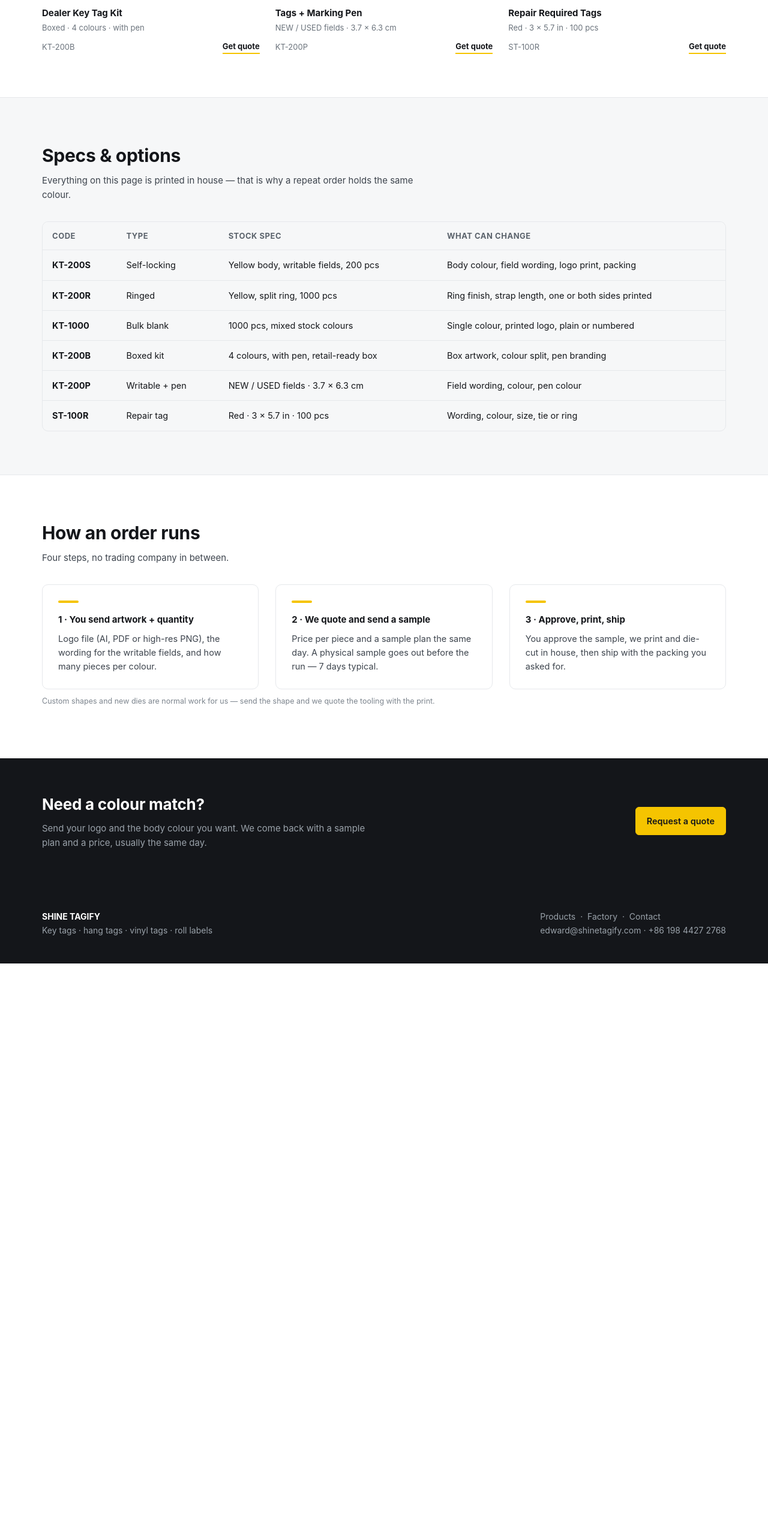
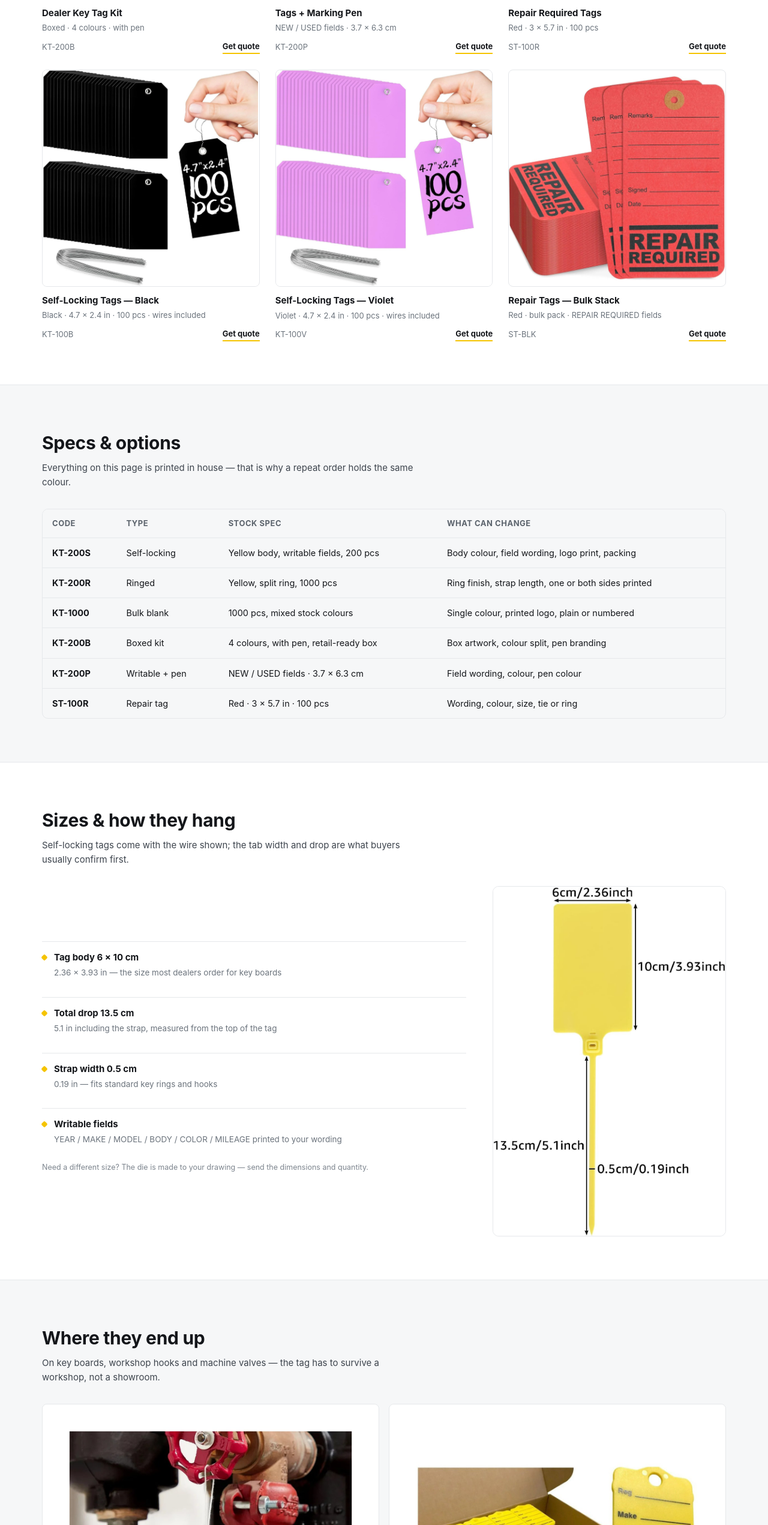
Before and after one commit to 1023T/shinetagify-site, a plain HTML site: page key-tags.html in a window 1280 px wide. Shown: the part 1478-4020 px from the top of the page at 60% size. Before the commit the page ends 3084 px from the top, so only its background shows below. Drawn offline with Linux system fonts and the light colour scheme.

Commit message:
补产品：黑/紫自锁标签、整箱修理标签、牛皮吊牌、9种刀模形状；加尺寸图/使用场景/另两张展位照

```diff
--- a/key-tags.html
+++ b/key-tags.html
@@ -75,6 +75,18 @@
       <div class="card"><div class="ph"><img src="img/p-st100r.jpg" alt="Red repair required tags"></div>
         <h3>Repair Required Tags</h3><div class="spec">Red · 3 × 5.7 in · 100 pcs</div>
         <div class="row"><span class="spec">ST-100R</span><a class="quote" href="contact.html?product=ST-100R">Get quote</a></div></div>
+
+      <div class="card"><div class="ph"><img src="img/kt-black.jpg" alt="Black self-locking tags, 100 pcs with wires"></div>
+        <h3>Self-Locking Tags — Black</h3><div class="spec">Black · 4.7 × 2.4 in · 100 pcs · wires included</div>
+        <div class="row"><span class="spec">KT-100B</span><a class="quote" href="contact.html?product=KT-100B%20Black%20tags">Get quote</a></div></div>
+
+      <div class="card"><div class="ph"><img src="img/kt-purple.jpg" alt="Violet self-locking tags, 100 pcs with wires"></div>
+        <h3>Self-Locking Tags — Violet</h3><div class="spec">Violet · 4.7 × 2.4 in · 100 pcs · wires included</div>
+        <div class="row"><span class="spec">KT-100V</span><a class="quote" href="contact.html?product=KT-100V%20Violet%20tags">Get quote</a></div></div>
+
+      <div class="card"><div class="ph"><img src="img/st-box.jpg" alt="Bulk stack of red repair required tags"></div>
+        <h3>Repair Tags — Bulk Stack</h3><div class="spec">Red · bulk pack · REPAIR REQUIRED fields</div>
+        <div class="row"><span class="spec">ST-BLK</span><a class="quote" href="contact.html?product=ST-BLK%20Bulk%20repair%20tags">Get quote</a></div></div>
     </div>
   </div>
 </section>
@@ -96,6 +108,42 @@
           <tr><td><b>ST-100R</b></td><td>Repair tag</td><td>Red · 3 × 5.7 in · 100 pcs</td><td>Wording, colour, size, tie or ring</td></tr>
         </tbody>
       </table>
+    </div>
+  </div>
+</section></div>
+
+<section>
+  <div class="wrap">
+    <div class="sec-head">
+      <div><h2>Sizes &amp; how they hang</h2><p>Self-locking tags come with the wire shown; the tab width and drop are what buyers usually confirm first.</p></div>
+    </div>
+    <div class="shows" style="grid-template-columns:1fr .55fr;gap:44px">
+      <div>
+        <ul class="lines" style="grid-template-columns:1fr">
+          <li><div><b>Tag body 6 × 10 cm</b><span>2.36 × 3.93 in — the size most dealers order for key boards</span></div></li>
+          <li><div><b>Total drop 13.5 cm</b><span>5.1 in including the strap, measured from the top of the tag</span></div></li>
+          <li><div><b>Strap width 0.5 cm</b><span>0.19 in — fits standard key rings and hooks</span></div></li>
+          <li><div><b>Writable fields</b><span>YEAR / MAKE / MODEL / BODY / COLOR / MILEAGE printed to your wording</span></div></li>
+        </ul>
+        <p class="hint">Need a different size? The die is made to your drawing — send the dimensions and quantity.</p>
+      </div>
+      <figure style="margin:0;border:1px solid var(--line);border-radius:10px;overflow:hidden;background:#fff">
+        <img src="img/spec-kt-2.jpg" alt="Key tag dimensions: 6 x 10 cm body, 13.5 cm total, 0.5 cm strap" style="display:block;width:100%">
+      </figure>
+    </div>
+  </div>
+</section>
+
+<div class="soft"><section>
+  <div class="wrap">
+    <div class="sec-head">
+      <div><h2>Where they end up</h2><p>On key boards, workshop hooks and machine valves — the tag has to survive a workshop, not a showroom.</p></div>
+    </div>
+    <div class="shows-grid" style="grid-template-columns:1fr 1fr">
+      <figure><img src="img/app-repair.jpg" alt="Repair required tags hanging on machine valves">
+        <figcaption>Repair tags on a workshop valve bank</figcaption></figure>
+      <figure><img src="img/p-kt200b.jpg" alt="Dealer key tag kit in its box">
+        <figcaption>Dealer kit — four colours, packed ready to hand out</figcaption></figure>
     </div>
   </div>
 </section></div>
```
Also changed, not shown: factory.html (+4 -0 lines), products.html (+7 -2 lines), tags-labels.html (+8 -0 lines), img/app-repair.jpg (added), img/ht-kraft.jpg (added), img/ht-shapes.jpg (added), img/kt-black.jpg (added), img/kt-purple.jpg (added), img/show-kt-3.jpg (added), img/show-kt-4.jpg (added), img/spec-kt-1.jpg (added), img/spec-kt-2.jpg (added), img/st-box.jpg (added).
